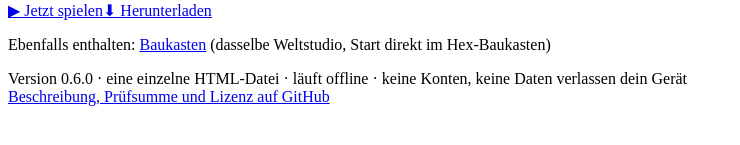
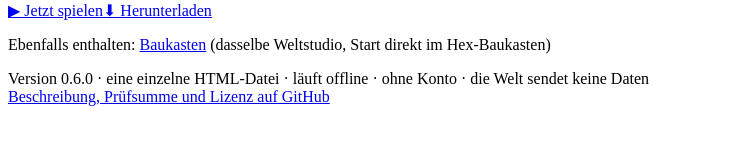
Before and after one commit to marcohost33-maker/nigin-weltengenerator-studio, a plain HTML site: page index.html in a window 1280 px wide. Shown: the part 147-292 px from the top of the page, without its empty margins (0-740 px from the left). Drawn offline with Linux system fonts and the light colour scheme.

Commit message:
docs: Datenschutz- und Lizenztext präzisiert (Audit 2026-11-21)
Speicherweg, Pages-Zugriffsdaten, Fachlinks auf Klick, Kontaktweg und
Hinweise zu KI-Bildern und Forks. Spieldateien unverändert.

Co-Authored-By: Claude Opus 5.5 <noreply@anthropic.com>

```diff
--- a/index.html
+++ b/index.html
@@ -10,6 +10,6 @@
 <p class="lead">Erzeuge Landschaften aus Parametern und baue sie Sechseck für Sechseck weiter.</p>
 <div class="cta"><a class="play" href="NIGIN_Weltengenerator_v0_6_0_Offline.html">▶ Jetzt spielen</a><a class="dl" href="https://github.com/marcohost33-maker/nigin-weltengenerator-studio/releases/download/v0.6.0/NIGIN_Weltengenerator_v0_6_0_Offline.html">⬇ Herunterladen</a></div>
 <p class="more">Ebenfalls enthalten: <a href="NIGIN_Baukasten_v0_6_0_Offline.html">Baukasten</a> (dasselbe Weltstudio, Start direkt im Hex-Baukasten)</p>
-<p class="meta">Version 0.6.0 · eine einzelne HTML-Datei · läuft offline · keine Konten, keine Daten verlassen dein Gerät<br>
+<p class="meta">Version 0.6.0 · eine einzelne HTML-Datei · läuft offline · ohne Konto · die Welt sendet keine Daten<br>
 <a href="https://github.com/marcohost33-maker/nigin-weltengenerator-studio">Beschreibung, Prüfsumme und Lizenz auf GitHub</a></p>
 </main></body></html>
```
Also changed, not shown: 2 other files.
